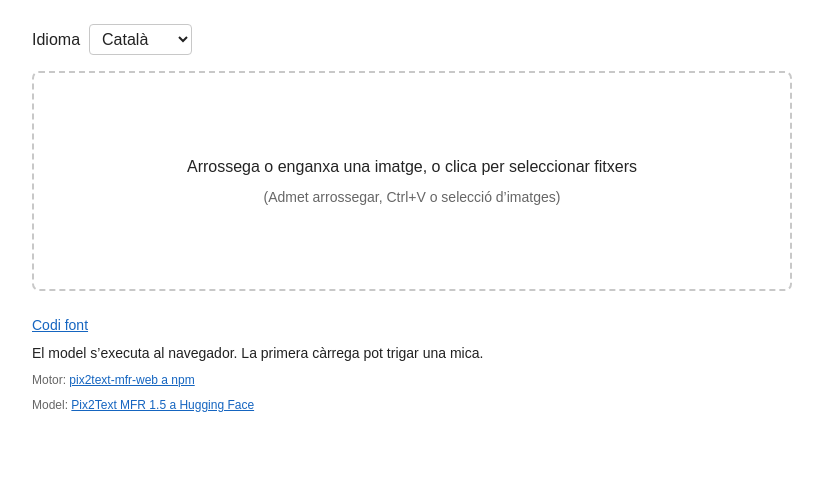
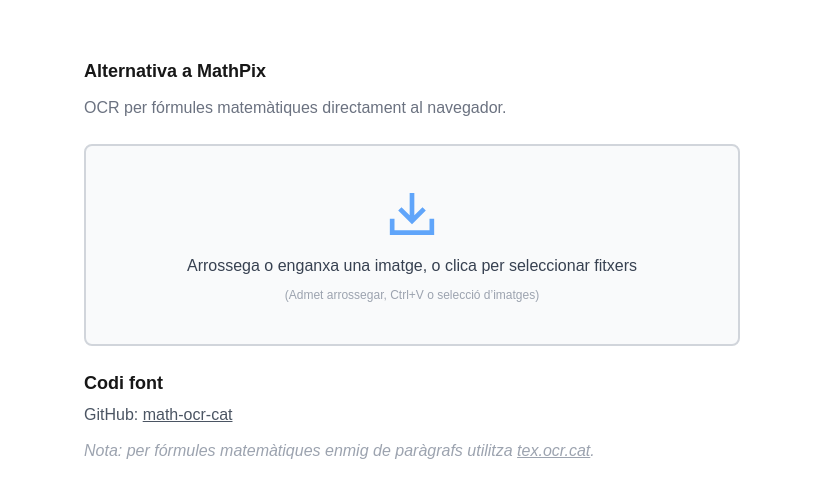
Before and after one commit to Mapaor/math-ocr-cat, a React (Vite) app: page / in a window 1280 px wide. Shown: the top 498 px of the page, without its empty margins (228-1051 px from the left). Built offline with nearby package versions, Linux system fonts and the light colour scheme; no server answers.

Commit message:
update UI

```diff
--- a/src/App.tsx
+++ b/src/App.tsx
@@ -1,5 +1,5 @@
 import { useCallback, useEffect, useRef, useState } from 'react'
-import { MODEL_URL, recognizeFormula } from './lib/mfr'
+import { recognizeFormula } from './lib/mfr'
 
 type Status = 'idle' | 'loading' | 'recognizing' | 'done' | 'error'
 
@@ -65,12 +65,11 @@ export default function App() {
 
   return (
     <main className="page">
-      <div className="language-row">
-        <label htmlFor="language">Idioma</label>
-        <select id="language" value="ca" onChange={() => {}} aria-label="Idioma">
-          <option value="ca">Català</option>
-        </select>
-      </div>
+      <div className="content">
+        <header className="page-heading">
+          <h2>Alternativa a MathPix</h2>
+          <p>OCR per fórmules matemàtiques directament al navegador.</p>
+        </header>
 
         <section
           className={`drop-area${file ? ' has-file' : ''}`}
@@ -97,6 +96,9 @@ export default function App() {
             </div>
           ) : (
             <div className="drop-copy">
+              <svg className="upload-icon" xmlns="http://www.w3.org/2000/svg" viewBox="0 0 24 24" aria-hidden="true">
+                <path d="M13 3v9.586l3.5-3.5 1.414 1.414L12 16.414 6.086 10.5 7.5 9.086l3.5 3.5V3H13ZM4.5 14v5h15v-5h2v7h-19v-7h2Z" />
+              </svg>
               <span>Arrossega o enganxa una imatge, o clica per seleccionar fitxers</span>
               <small>(Admet arrossegar, Ctrl+V o selecció d’imatges)</small>
             </div>
@@ -116,17 +118,17 @@ export default function App() {
 
         {status === 'done' && (
           <section className="result" aria-live="polite">
-          <div className="result-heading"><h2>Resultat LaTeX</h2><button className="quiet" onClick={copyResult}>Copia</button></div>
+            <div className="result-heading"><h2>Resultat LaTeX</h2><button className="quiet" onClick={copyResult}>{message.includes('copiat') ? 'Copiat!' : 'Copia'}</button></div>
             <textarea value={latex} onChange={(event) => setLatex(event.target.value)} aria-label="Resultat LaTeX" />
           </section>
         )}
 
         <footer>
-        <p><a href="https://github.com/Mapaor/math-ocr-cat" target="_blank" rel="noreferrer">Codi font</a></p>
-        <p>El model s’executa al navegador. La primera càrrega pot trigar una mica.</p>
-        <p className="source">Motor: <a href="https://www.npmjs.com/package/pix2text-mfr-web" target="_blank" rel="noreferrer">pix2text-mfr-web a npm</a></p>
-        <p className="source">Model: <a href={MODEL_URL} target="_blank" rel="noreferrer">Pix2Text MFR 1.5 a Hugging Face</a></p>
+          <h2>Codi font</h2>
+          <p>GitHub: <a href="https://github.com/Mapaor/math-ocr-cat" target="_blank" rel="noreferrer">math-ocr-cat</a></p>
+          <p className="note">Nota: per fórmules matemàtiques enmig de paràgrafs utilitza <a href="https://tex.ocr.cat" target="_blank" rel="noreferrer">tex.ocr.cat</a>.</p>
         </footer>
+      </div>
     </main>
   )
 }
--- a/src/style.css
+++ b/src/style.css
@@ -1,7 +1,8 @@
 :root {
   font-family: Arial, Helvetica, sans-serif;
-  color: #222;
+  color: #171717;
   background: #fff;
+  line-height: 1.5;
   font-synthesis: none;
   text-rendering: optimizeLegibility;
   -webkit-font-smoothing: antialiased;
@@ -11,50 +12,70 @@
 
 * { box-sizing: border-box; }
 body { margin: 0; min-width: 320px; min-height: 100vh; }
-button, select, textarea { font: inherit; }
-a { color: #1565c0; }
+button, textarea { font: inherit; }
+a { color: inherit; }
 
-.page { width: min(760px, calc(100% - 32px)); margin: 24px auto 0; }
-.language-row { display: flex; align-items: center; gap: 9px; margin-bottom: 16px; font-size: 16px; }
-.language-row select { color: #222; background: #fff; border: 1px solid #c8c8c8; border-radius: 4px; padding: 5px 26px 5px 8px; }
+.page { width: min(672px, 100%); margin: 0 auto; padding: 24px 8px; }
+.content { width: 100%; margin-top: 32px; }
+.page-heading { margin: 0 0 24px; }
+.page-heading h2 { margin: 0 0 8px; font-size: 18px; line-height: 1.75; font-weight: 600; }
+.page-heading p { margin: 0; color: #6b7280; line-height: 1.5; }
 .drop-area {
-  min-height: 220px;
-  border: 2px dashed #c8c8c8;
-  border-radius: 7px;
+  min-height: 0;
+  border: 2px solid #d1d5db;
+  border-radius: 8px;
+  background: #f9fafb;
   display: flex;
   align-items: center;
   justify-content: center;
   text-align: center;
   cursor: pointer;
-  padding: 22px;
-  transition: border-color .15s, background .15s;
+  padding: 40px;
+  margin-bottom: 24px;
+  transition: border-color .2s, background .2s;
 }
-.drop-area:hover, .drop-area:focus-visible { border-color: #7b9ac1; background: #fafcff; outline: none; }
-.drop-area.has-file { cursor: default; border-style: solid; border-color: #e0e0e0; flex-direction: column; gap: 8px; }
-.drop-copy { display: grid; gap: 8px; color: #242424; line-height: 1.5; }
-.drop-copy small { font-size: 14px; color: #666; }
+.drop-area:hover, .drop-area:focus-visible { border-color: #60a5fa; background: #eff6ff; outline: none; }
+.drop-area.has-file { cursor: default; border-style: solid; border-color: #e5e7eb; background: #fff; flex-direction: column; gap: 8px; }
+.drop-copy { display: grid; justify-items: center; gap: 8px; color: #374151; line-height: 1.5; font-weight: 500; }
+.drop-copy small { font-size: 12px; color: #9ca3af; font-weight: 400; }
+.upload-icon { width: 56px; height: 56px; margin-bottom: 4px; fill: #60a5fa; }
 .preview-wrap { display: flex; flex-direction: column; align-items: center; max-width: 100%; gap: 10px; }
-.preview-wrap img { display: block; max-width: 100%; max-height: 420px; object-fit: contain; }
-.filename { color: #666; font-size: 13px; overflow-wrap: anywhere; }
-.actions { display: flex; align-items: center; gap: 12px; margin-top: 14px; }
-button { border-radius: 4px; cursor: pointer; padding: 8px 13px; }
-.primary { background: #2767ad; color: white; border: 1px solid #2767ad; }
-.primary:hover:not(:disabled) { background: #1e568f; }
+.preview-wrap img { display: block; max-width: 100%; max-height: 400px; object-fit: contain; border: 1px solid #e5e7eb; border-radius: 6px; box-shadow: 0 1px 3px rgb(0 0 0 / 8%); }
+.filename { color: #6b7280; font-size: 12px; overflow-wrap: anywhere; }
+.actions { display: flex; align-items: center; gap: 12px; margin: 0 0 24px; }
+button { border-radius: 6px; cursor: pointer; padding: 9px 14px; transition: background .2s, border-color .2s; }
+.primary { background: #3b82f6; color: white; border: 1px solid #3b82f6; }
+.primary:hover:not(:disabled) { background: #2563eb; border-color: #2563eb; }
 .primary:disabled { opacity: .65; cursor: wait; }
-.quiet { border: 1px solid #d1d1d1; color: #333; background: white; }
-.quiet:hover { background: #f5f5f5; }
-.status { margin: 14px 0 0; color: #555; font-size: 14px; }
-.status.error { color: #a52626; }
-.result { margin-top: 18px; }
-.result-heading { display: flex; justify-content: space-between; align-items: center; margin-bottom: 8px; }
-.result-heading h2 { margin: 0; font-size: 16px; font-weight: 600; }
-.result textarea { width: 100%; min-height: 88px; resize: vertical; padding: 11px; border: 1px solid #ccc; border-radius: 4px; color: #222; line-height: 1.5; }
-footer { margin-top: 24px; font-size: 14px; line-height: 1.45; }
-footer p { margin: 8px 0; }
-footer .source { color: #666; font-size: 12px; }
+.quiet { border: 1px solid #d1d5db; color: #374151; background: #fff; }
+.quiet:hover { background: #f3f4f6; }
+.status { margin: 0 0 16px; color: #6b7280; font-size: 14px; }
+.status.error { color: #ef4444; }
+.result { margin-top: 24px; padding: 16px; border: 1px solid #e5e7eb; border-radius: 8px; background: #f9fafb; }
+.result-heading { display: flex; justify-content: space-between; align-items: center; margin-bottom: 10px; }
+.result-heading h2, footer h2 { margin: 0; font-size: 18px; font-weight: 600; }
+.result textarea { width: 100%; min-height: 96px; resize: vertical; padding: 10px; border: 1px solid #d1d5db; border-radius: 6px; background: #fff; color: #374151; line-height: 1.5; }
+footer { margin-top: 24px; font-size: 16px; line-height: 1.5; }
+footer p { margin: 6px 0; color: #4b5563; }
+footer a { text-decoration: underline; }
+footer .note { margin-top: 12px; color: #9ca3af; font-style: italic; }
+footer .source { color: #9ca3af; font-size: 12px; }
 
 @media (max-width: 520px) {
-  .page { width: calc(100% - 24px); margin-top: 16px; }
-  .drop-area { min-height: 190px; padding: 16px; }
-  .drop-copy { font-size: 15px; }
+  .page { padding-top: 16px; }
+  .drop-area { padding: 24px; }
 }
+
+@media (prefers-color-scheme: dark) {
+  :root { color: #f5f5f5; background: #0f0f0f; }
+  .page-heading p, .status { color: #9ca3af; }
+  .drop-area { border-color: #4b5563; background: #1f2937; }
+  .drop-area:hover, .drop-area:focus-visible { border-color: #3b82f6; background: #1e3a5f; }
+  .drop-area.has-file, .result { border-color: #374151; background: #1f2937; }
+  .drop-copy { color: #d1d5db; }
+  .preview-wrap img, .result textarea { border-color: #4b5563; background: #111827; color: #e5e7eb; }
+  .filename, footer p { color: #9ca3af; }
+  .quiet { border-color: #4b5563; color: #e5e7eb; background: #1f2937; }
+  .quiet:hover { background: #374151; }
+  footer .note, footer .source { color: #6b7280; }
+}
```
Also changed, not shown: 1 other file (tests, documents, lock files or other folders). Lines whose indentation alone changed are shown as unchanged.
